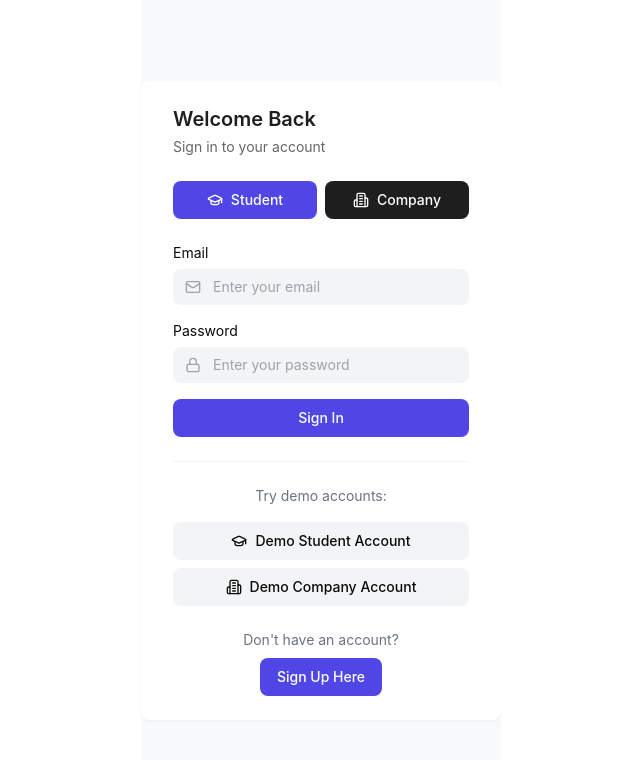
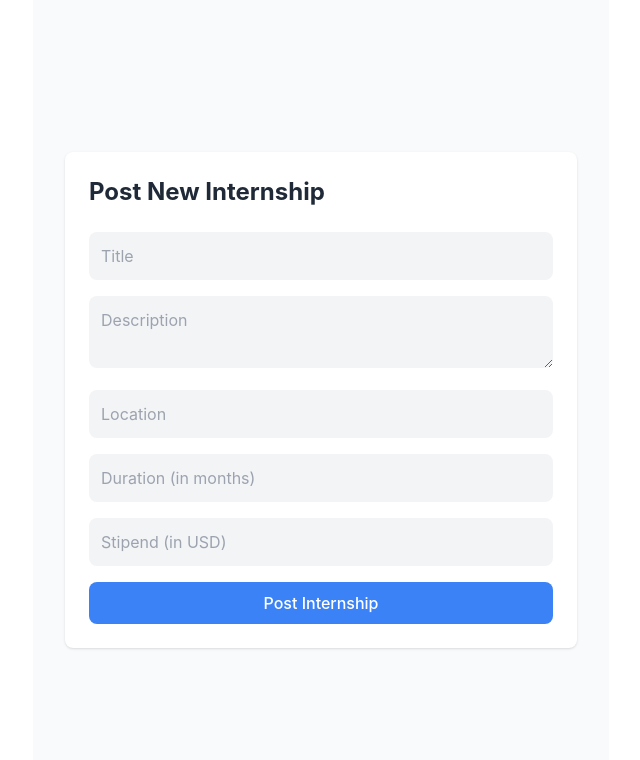
Before and after one commit to JhaBhatiaSharma/JhaBhatiaSharma, a React (Vite) app in the folder frontend/: page /add-internship in a window 1280 px wide. Before the commit this address led to /login. Shown: the top 760 px of the page, without its empty margins (319-959 px from the left). Built offline with nearby package versions, Linux system fonts and the light colour scheme.

Commit message:
added all internships and add internship files

```diff
--- a/frontend/src/App.jsx
+++ b/frontend/src/App.jsx
@@ -6,10 +6,12 @@ import ProtectedRoute from './components/ProtectedRoute';
 import AuthenticationScreen from './pages/AuthenticationScreen';  // Changed to lowercase 'pages'
 import AdminDashboard from './pages/AdminDashboard';
 import StudentDashboard from './pages/StudentDashboard';
-import CompanyDashboard from './pages/CompanyDashboard';
+import CompanyDashboard from './Pages/Company/CompanyDashboard';
 import ProfileBuilder from './pages/ProfileBuilder';
 import InternshipApplication from './pages/InternshipApplication';
 import SignupScreen from './Pages/SignupScreen';
+import AddInternship from './Pages/Company/AddInternship';
+import InternshipDetails from './Pages/Company/InternshipDetails';
 
 function App() {
   return (
@@ -19,7 +21,9 @@ function App() {
           {/* Public Routes */}
           <Route path="/login" element={<AuthenticationScreen />} />  {/* Changed to AuthenticationScreen */}
           <Route path="/register" element={<SignupScreen />} />
-
+          <Route path="/company" element={<CompanyDashboard/>} />
+          <Route path="/add-internship" element={<AddInternship/>} />
+          <Route path="/all-internships" element={<InternshipDetails/>} />
           {/* Protected Routes */}
           <Route
             path="/admin/*"
--- /dev/null
+++ b/frontend/src/Pages/Company/AddInternship.jsx
@@ -0,0 +1,86 @@
+import React, { useState } from 'react';
+import axios from 'axios';
+import { useNavigate } from 'react-router-dom';
+
+const AddInternship = () => {
+  const [formData, setFormData] = useState({
+    title: '',
+    description: '',
+    location: '',
+    duration: '',
+    stipend: '',
+  });
+
+  const navigate = useNavigate();
+
+  const handleSubmit = async (e) => {
+    e.preventDefault();
+    try {
+      await axios.post('/add-internship', formData, {
+        headers: { usertype: 'recruiter' },
+      });
+      alert('Internship added successfully!');
+      navigate('/');
+    } catch (error) {
+      console.error('Error adding internship:', error);
+      alert('Failed to add internship');
+    }
+  };
+
+  return (
+    <div className="min-h-screen bg-gray-50 p-8 flex items-center justify-center">
+      <div className="w-full max-w-lg bg-white rounded-lg shadow p-6">
+        <h1 className="text-2xl font-bold text-gray-800 mb-6">Post New Internship</h1>
+        <form onSubmit={handleSubmit} className="space-y-4">
+          <input
+            type="text"
+            placeholder="Title"
+            value={formData.title}
+            onChange={(e) => setFormData({ ...formData, title: e.target.value })}
+            className="w-full bg-gray-100 p-3 rounded-lg focus:outline-none"
+            required
+          />
+          <textarea
+            placeholder="Description"
+            value={formData.description}
+            onChange={(e) => setFormData({ ...formData, description: e.target.value })}
+            className="w-full bg-gray-100 p-3 rounded-lg focus:outline-none"
+            required
+          />
+          <input
+            type="text"
+            placeholder="Location"
+            value={formData.location}
+            onChange={(e) => setFormData({ ...formData, location: e.target.value })}
+            className="w-full bg-gray-100 p-3 rounded-lg focus:outline-none"
+            required
+          />
+          <input
+            type="number"
+            placeholder="Duration (in months)"
+            value={formData.duration}
+            onChange={(e) => setFormData({ ...formData, duration: e.target.value })}
+            className="w-full bg-gray-100 p-3 rounded-lg focus:outline-none"
+            required
+          />
+          <input
+            type="number"
+            placeholder="Stipend (in USD)"
+            value={formData.stipend}
+            onChange={(e) => setFormData({ ...formData, stipend: e.target.value })}
+            className="w-full bg-gray-100 p-3 rounded-lg focus:outline-none"
+            required
+          />
+          <button
+            type="submit"
+            className="w-full bg-blue-500 text-white py-2 rounded-lg hover:bg-blue-600"
+          >
+            Post Internship
+          </button>
+        </form>
+      </div>
+    </div>
+  );
+};
+
+export default AddInternship;
--- a/frontend/src/Pages/CompanyDashboard.jsx
+++ b/frontend/src/Pages/Company/CompanyDashboard.jsx
@@ -1,8 +1,28 @@
-import React from 'react';
+import React, { useState } from 'react';
 import { Card, CardContent, CardDescription, CardHeader, CardTitle } from "@/components/ui/card";
-import { Users, Briefcase, Bell, BarChart, Calendar, Plus } from 'lucide-react';
+import { Users, Briefcase, Bell, BarChart, Calendar, Plus, FileText } from 'lucide-react';
+import axios from 'axios';
+import { useNavigate } from 'react-router-dom';
 
 const CompanyDashboard = () => {
+  const [internships, setInternships] = useState([]);
+  const navigate = useNavigate();
+
+  // Fetch all internships
+  // useEffect(() => {
+  //   const fetchInternships = async () => {
+  //     try {
+  //       const response = await axios.get('/fetch_all-internship', {
+  //         headers: { usertype: 'recruiter' }, // Adjust user type if required
+  //       });
+  //       setInternships(response.data.data);
+  //     } catch (error) {
+  //       console.error('Error fetching internships:', error);
+  //       alert('Failed to fetch internships');
+  //     }
+  //   };
+  //   fetchInternships();
+  // }, []);
   return (
     <div className="min-h-screen bg-gray-50 p-8">
       {/* Header */}
@@ -12,7 +32,7 @@ const CompanyDashboard = () => {
           <p className="text-gray-600">Manage your internship programs</p>
         </div>
         <div className="flex items-center gap-4">
-          <button className="px-4 py-2 bg-blue-500 text-white rounded-lg flex items-center gap-2 hover:bg-blue-600">
+          <button onClick={() => navigate('/add-internship')} className="px-4 py-2 bg-blue-500 text-white rounded-lg flex items-center gap-2 hover:bg-blue-600">
             <Plus className="h-5 w-5" />
             Post New Internship
           </button>
@@ -24,6 +44,8 @@ const CompanyDashboard = () => {
           </div>
         </div>
       </div>
+      {/* Internship Card */}
+
 
       {/* Quick Stats */}
       <div className="grid grid-cols-1 md:grid-cols-4 gap-6 mb-8">
@@ -78,6 +100,24 @@ const CompanyDashboard = () => {
               <div className="ml-4">
                 <p className="text-sm text-gray-600">Hired This Month</p>
                 <h3 className="text-2xl font-bold">5</h3>
+              </div>
+            </div>
+          </CardContent>
+        </Card>
+
+        {/* All Internships Card */}
+        <Card
+          onClick={() => navigate('/all-internships')}
+          className="cursor-pointer hover:shadow-lg"
+        >
+          <CardContent className="pt-6">
+            <div className="flex items-center">
+              <div className="p-2 bg-gray-100 rounded-lg">
+                <FileText className="h-6 w-6 text-gray-600" />
+              </div>
+              <div className="ml-4">
+                <p className="text-sm text-gray-600">All Internships</p>
+                <h3 className="text-2xl font-bold">View</h3>
               </div>
             </div>
           </CardContent>
--- /dev/null
+++ b/frontend/src/Pages/Company/InternshipDetails.jsx
@@ -0,0 +1,72 @@
+import React, { useEffect, useState } from 'react';
+import { useNavigate } from 'react-router-dom';
+import axios from 'axios';
+
+const InternshipDetails = () => {
+  const [allInternships, setAllInternships] = useState([]);
+  const navigate = useNavigate();
+
+  // Fetch all internships
+  useEffect(() => {
+    const fetchAllInternships = async () => {
+      try {
+        const recruiterId = "1234"; // Replace with actual recruiter ID
+        const response = await axios.get(`/fetch_all-internship?id=${recruiterId}`, {
+          headers: { usertype: 'recruiter' }, // Adjust headers as required
+        });
+        setAllInternships(response.data.data);
+      } catch (error) {
+        console.error('Error fetching all internships:', error);
+        alert('Failed to fetch internships');
+      }
+    };
+    fetchAllInternships();
+  }, []);
+
+
+  if (allInternships.length === 0) {
+    return (
+      <div className="min-h-screen bg-gray-50 flex items-center justify-center">
+        <p className="text-gray-600 text-lg">Loading internships...</p>
+      </div>
+    );
+  }
+
+  return (
+    <div className="min-h-screen bg-gray-50 p-8">
+      <div className="max-w-5xl mx-auto">
+        {/* Page Header */}
+        <div className="text-center mb-8">
+          <h1 className="text-3xl font-bold text-gray-800">All Internships</h1>
+          <p className="text-gray-600 mt-2">Explore all available internship opportunities</p>
+        </div>
+
+        {/* Internships Grid */}
+        <div className="grid grid-cols-1 md:grid-cols-2 lg:grid-cols-3 gap-6">
+          {allInternships.map((internship) => (
+            <div
+              key={internship.id}
+              onClick={() => navigate(`/internship/${internship.id}`)}
+              className="bg-white rounded-lg shadow-md p-6 cursor-pointer hover:shadow-lg transition-shadow"
+            >
+              <h3 className="text-xl font-semibold text-gray-800">{internship.title}</h3>
+              <p className="text-gray-600 mt-2 line-clamp-3">{internship.description}</p>
+              <div className="mt-4">
+                <p className="text-sm text-gray-500">Location: {internship.location}</p>
+                <p className="text-sm text-gray-500">Duration: {internship.duration} months</p>
+                <p className="text-sm text-gray-500">Stipend: ${internship.stipend}</p>
+              </div>
+              <button
+                className="mt-4 px-4 py-2 bg-blue-500 text-white text-sm rounded-lg hover:bg-blue-600 transition-colors"
+              >
+                View Details
+              </button>
+            </div>
+          ))}
+        </div>
+      </div>
+    </div>
+  );
+};
+
+export default InternshipDetails;
```
Also changed, not shown: 1 other file (tests, documents, lock files or other folders).
